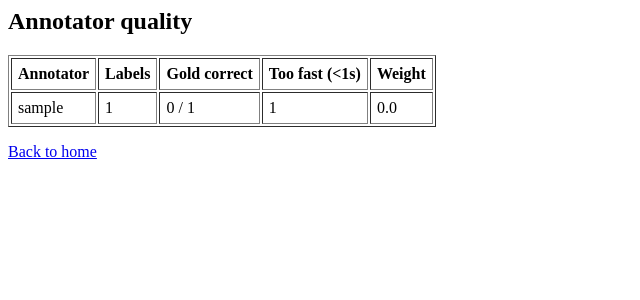
After one commit to amit-0333/labelflow, a Flask app: page /quality in a window 1280 px wide. The commit adds this page. Shown: the top 300 px of the page, without its empty margins (0-640 px from the left). Run offline with Flask 3, Linux system fonts and the light colour scheme; a user stored in the database is signed in; tables that the repository leaves empty hold one stand-in row (values such as "Sample post").

Commit message:
Phase 12: annotator quality scores

```diff
--- a/app.py
+++ b/app.py
@@ -32,6 +32,8 @@ def create_app():
     app.register_blueprint(tasks_bp)
     from export.routes import export_bp
     app.register_blueprint(export_bp)
+    from quality.routes import quality_bp
+    app.register_blueprint(quality_bp)
 
     with app.app_context():
         db.create_all()
--- /dev/null
+++ b/quality/routes.py
@@ -0,0 +1,12 @@
+from flask import Blueprint, render_template
+from auth.decorators import role_required
+from quality.scores import get_annotator_scores
+
+quality_bp = Blueprint("quality", __name__)
+
+
+## admin only: quality table for all annotators
+@quality_bp.route('/quality')
+@role_required("admin")
+def quality():
+    return render_template('quality.html', rows=get_annotator_scores())
--- /dev/null
+++ b/quality/scores.py
@@ -0,0 +1,49 @@
+from core.models import User, Task, Annotation
+
+## a label made faster than this (in milliseconds) counts as "too fast"
+FAST_MS = 1000
+
+
+## pure function: numbers in, weight out (0 to 1)
+def calc_weight(gold_total, gold_correct, total_labels, fast_labels):
+    if gold_total > 0:
+        weight = gold_correct / gold_total
+    else:
+        weight = 1.0  ## no gold answers yet, trust by default
+
+    if total_labels > 0:
+        weight = weight * (1 - fast_labels / total_labels)
+
+    return round(max(0.0, min(1.0, weight)), 2)
+
+
+## one row per annotator
+def get_annotator_scores():
+    rows = []
+    for user in User.query.all():
+        annotations = Annotation.query.filter_by(user_id=user.id).all()
+        if len(annotations) == 0:
+            continue
+
+        gold_total = 0
+        gold_correct = 0
+        fast_labels = 0
+
+        for a in annotations:
+            task = Task.query.get(a.task_id)
+            if task.is_gold:
+                gold_total += 1
+                if a.label == task.gold_label:
+                    gold_correct += 1
+            if a.time_taken_ms is not None and a.time_taken_ms < FAST_MS:
+                fast_labels += 1
+
+        rows.append({
+            "username": user.username,
+            "total": len(annotations),
+            "gold_total": gold_total,
+            "gold_correct": gold_correct,
+            "fast": fast_labels,
+            "weight": calc_weight(gold_total, gold_correct, len(annotations), fast_labels),
+        })
+    return rows
--- a/templates/home.html
+++ b/templates/home.html
@@ -11,6 +11,7 @@
 
   {% if current_user.role == "admin" %}
     <p><a href="/admin/users">Manage users</a></p>
+      <p><a href="/quality">Annotator quality</a></p>
   {% endif %}
 
   <p><a href="/logout">Logout</a></p>
--- /dev/null
+++ b/templates/quality.html
@@ -0,0 +1,22 @@
+<h2>Annotator quality</h2>
+
+<table border="1" cellpadding="6">
+  <tr>
+    <th>Annotator</th>
+    <th>Labels</th>
+    <th>Gold correct</th>
+    <th>Too fast (&lt;1s)</th>
+    <th>Weight</th>
+  </tr>
+  {% for r in rows %}
+  <tr>
+    <td>{{ r.username }}</td>
+    <td>{{ r.total }}</td>
+    <td>{{ r.gold_correct }} / {{ r.gold_total }}</td>
+    <td>{{ r.fast }}</td>
+    <td>{{ r.weight }}</td>
+  </tr>
+  {% endfor %}
+</table>
+
+<p><a href="/">Back to home</a></p>
```
Also changed, not shown: quality/__init__.py (added).
